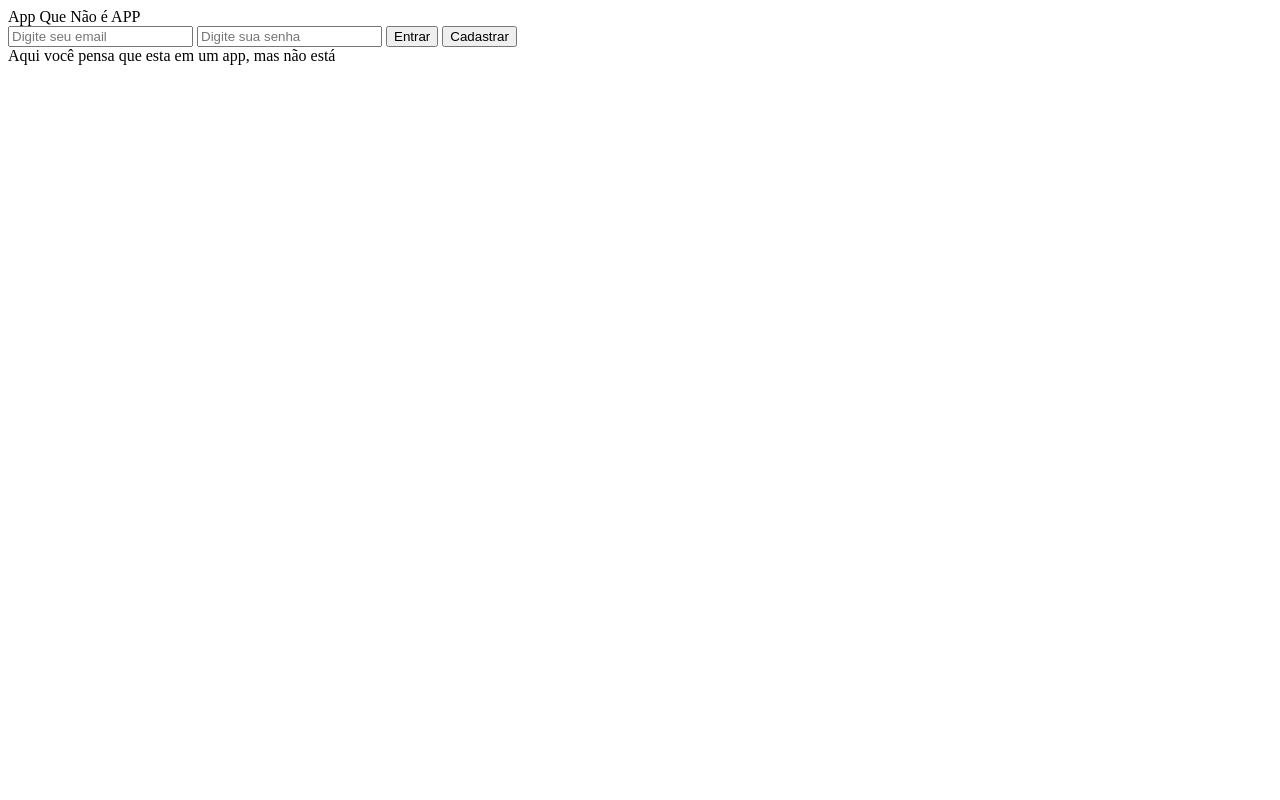
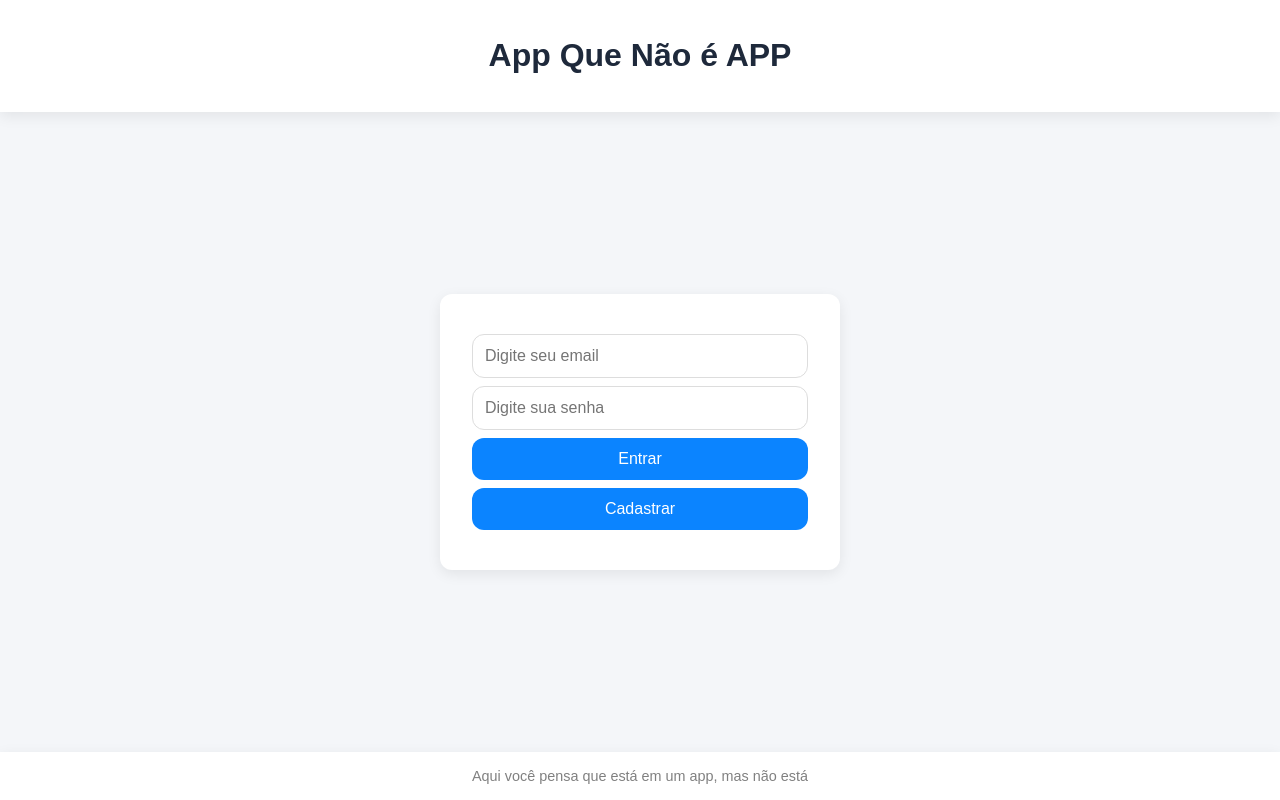
Before and after one commit to Ab3lFonseca/AppHTML, a plain HTML site: page index.html in a window 1280 px wide. Drawn offline with Linux system fonts and the light colour scheme.

Commit message:
tela cadastro e css cadastro e login

```diff
--- /dev/null
+++ b/Front-End/js/app.js
@@ -0,0 +1,19 @@
+
+
+async function navigateTo(pagePath) {
+  const main = document.getElementById("app-main");
+
+  try {
+    const response = await fetch(pagePath);
+    if (!response.ok) throw new Error("Erro ao carregar " + pagePath);
+
+    const html = await response.text();
+    main.innerHTML = html;
+
+
+    window.scrollTo(0, 0);
+  } catch (err) {
+    console.error(err);
+    main.innerHTML = "<p>Erro ao carregar a página.</p>";
+  }
+}
--- /dev/null
+++ b/Front-End/styles/cadastro.css
@@ -0,0 +1,74 @@
+/* cadastro.css */
+body {
+    font-family: Arial, sans-serif;
+    background-color: #f2f4f7;
+    margin: 0;
+    padding: 0;
+    display: flex;
+    justify-content: center;
+    align-items: center;
+    height: 100vh;
+}
+
+.cadastro-container {
+    background: #fff;
+    padding: 30px;
+    border-radius: 12px;
+    box-shadow: 0px 4px 15px rgba(0, 0, 0, 0.15);
+    width: 100%;
+    max-width: 380px;
+    text-align: center;
+}
+
+.cadastro-container h2 {
+    margin-bottom: 20px;
+    color: #333;
+    font-size: 22px;
+}
+
+.cadastro-container input {
+    width: 100%;
+    padding: 12px;
+    margin: 8px 0;
+    border: 1px solid #ccc;
+    border-radius: 8px;
+    font-size: 15px;
+    outline: none;
+    transition: border-color 0.3s;
+}
+
+.cadastro-container input:focus {
+    border-color: #007bff;
+}
+
+.cadastro-container button {
+    width: 100%;
+    padding: 12px;
+    margin-top: 15px;
+    border: none;
+    border-radius: 8px;
+    font-size: 16px;
+    cursor: pointer;
+    background-color: #007bff;
+    color: white;
+    transition: background-color 0.3s;
+}
+
+.cadastro-container button:hover {
+    background-color: #0056b3;
+}
+
+.cadastro-container p {
+    margin-top: 15px;
+    font-size: 14px;
+    color: #555;
+}
+
+.cadastro-container .btn-voltar {
+    background-color: #6c757d;
+    margin-top: 10px;
+}
+
+.cadastro-container .btn-voltar:hover {
+    background-color: #5a6268;
+}
--- /dev/null
+++ b/Front-End/styles/styles.css
@@ -0,0 +1,67 @@
+* { box-sizing: border-box; }
+body {
+  margin: 0;
+  font-family: Arial, sans-serif;
+  background: #f4f6f9;
+  color: #1e293b;
+  display: flex;
+  flex-direction: column;
+  min-height: 100vh;
+}
+
+.app-header, .app-footer {
+  background: #ffffff;
+  padding: 1rem;
+  text-align: center;
+  box-shadow: 0 4px 14px rgba(0,0,0,0.08);
+}
+
+.app-footer {
+  margin-top: auto;
+  font-size: 0.9rem;
+  color: gray;
+}
+
+main {
+  flex: 1;
+  display: flex;
+  justify-content: center;
+  align-items: center;
+  padding: 1rem;
+}
+
+.view {
+  background: #ffffff;
+  padding: 2rem;
+  border-radius: 12px;
+  box-shadow: 0 4px 14px rgba(0,0,0,0.08);
+  width: 100%;
+  max-width: 400px;
+}
+
+input, button {
+  display: block;
+  width: 100%;
+  margin: 0.5rem 0;
+  padding: 0.75rem;
+  border-radius: 12px;
+  border: 1px solid #ddd;
+  font-size: 1rem;
+}
+
+button {
+  background: #0b84ff;
+  color: white;
+  border: none;
+  cursor: pointer;
+}
+
+button:hover {
+  opacity: 0.9;
+}
+
+@media (min-width: 768px) {
+  main {
+    padding: 2rem;
+  }
+}
--- a/index.html
+++ b/index.html
@@ -1,18 +1,30 @@
 <!DOCTYPE html>
 <html lang="pt-br">
 <head>
-    <meta charset="UTF-8">
-    <meta name="viewport" content="width=device-width, initial-scale=1.0">
-    <title>Document</title>
+  <meta charset="UTF-8">
+  <meta name="viewport" content="width=device-width, initial-scale=1.0">
+  <title>App Que Não é APP</title>
+  <link rel="stylesheet" href="Front-End/styles/styles.css">
 </head>
 <body>
-        <header class="indexHead">App Que Não é APP</header>
-    <main>
-        <input type="email" placeholder="Digite seu email">
-        <input type="password" placeholder="Digite sua senha">
-        <button>Entrar</button> <!-- Não linkar troca pagina aqui, função no JS -->
-        <button>Cadastrar</button>
-    </main>
-    <footer>Aqui você pensa que esta em um app, mas não está</footer>
+  <header class="app-header">
+    <h1>App Que Não é APP</h1>
+  </header>
+
+  <main id="app-main">
+    <!-- Tela inicial de login -->
+    <section id="login-view" class="view active">
+      <input type="email" placeholder="Digite seu email">
+      <input type="password" placeholder="Digite sua senha">
+      <button onclick="navigateTo('pages/paginaInicial.html')">Entrar</button>
+      <button onclick="navigateTo('pages/perfil.html')">Cadastrar</button>
+    </section>
+  </main>
+
+  <footer class="app-footer">
+    Aqui você pensa que está em um app, mas não está
+  </footer>
+
+  <script src="/Front-End/js/app.js" defer></script>
 </body>
 </html>
```
Also changed, not shown: Front-End/pages/cadastro.html (added, +27 -0 lines), Front-End/pages/locais.html (renamed from pages/locais.html), Front-End/pages/paginaInicial.html (renamed from pages/paginaInicial.html), Front-End/pages/perfil.html (renamed from pages/perfil.html), Front-End/pages/ranking.html (renamed from pages/ranking.html).
